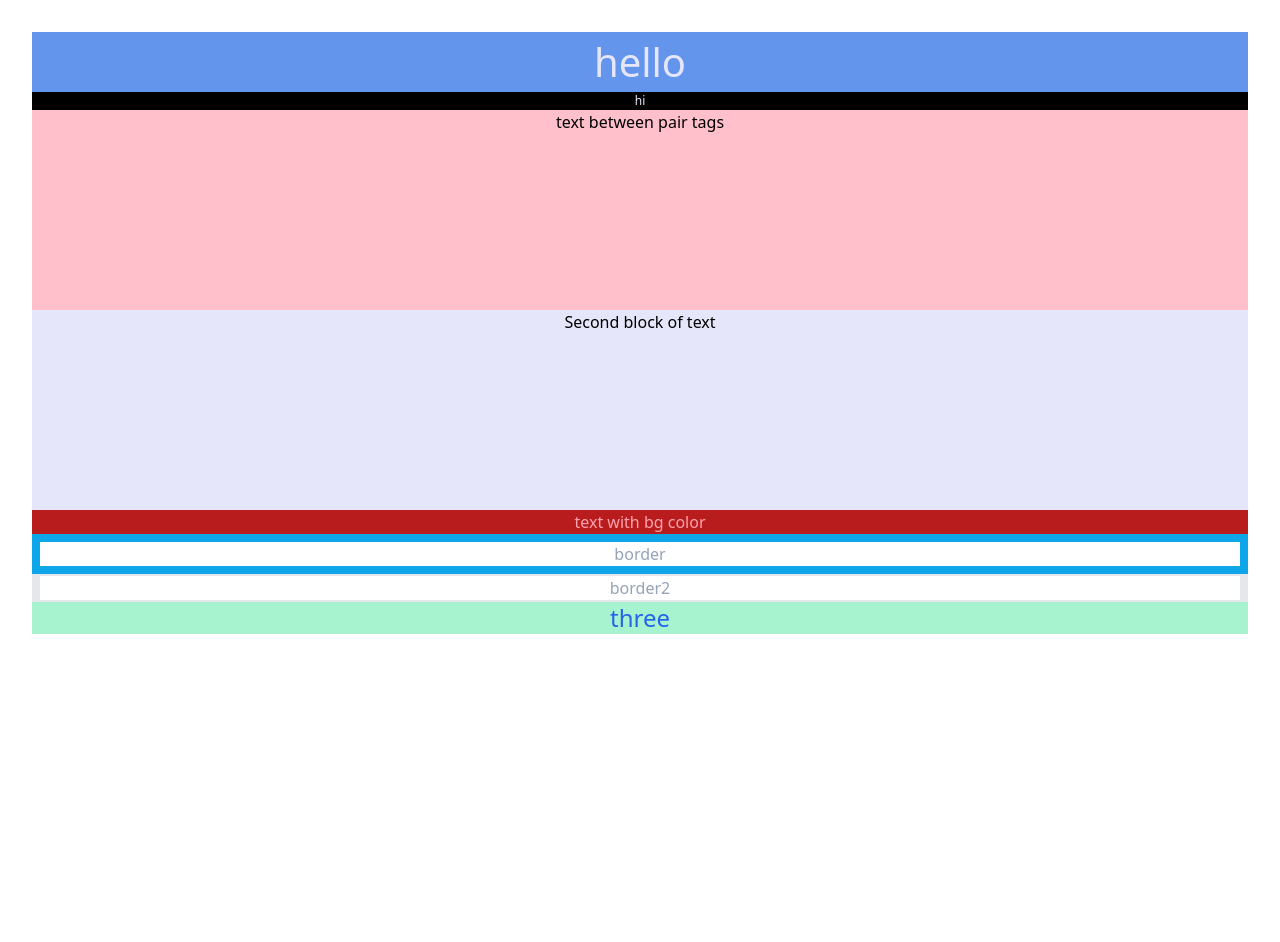
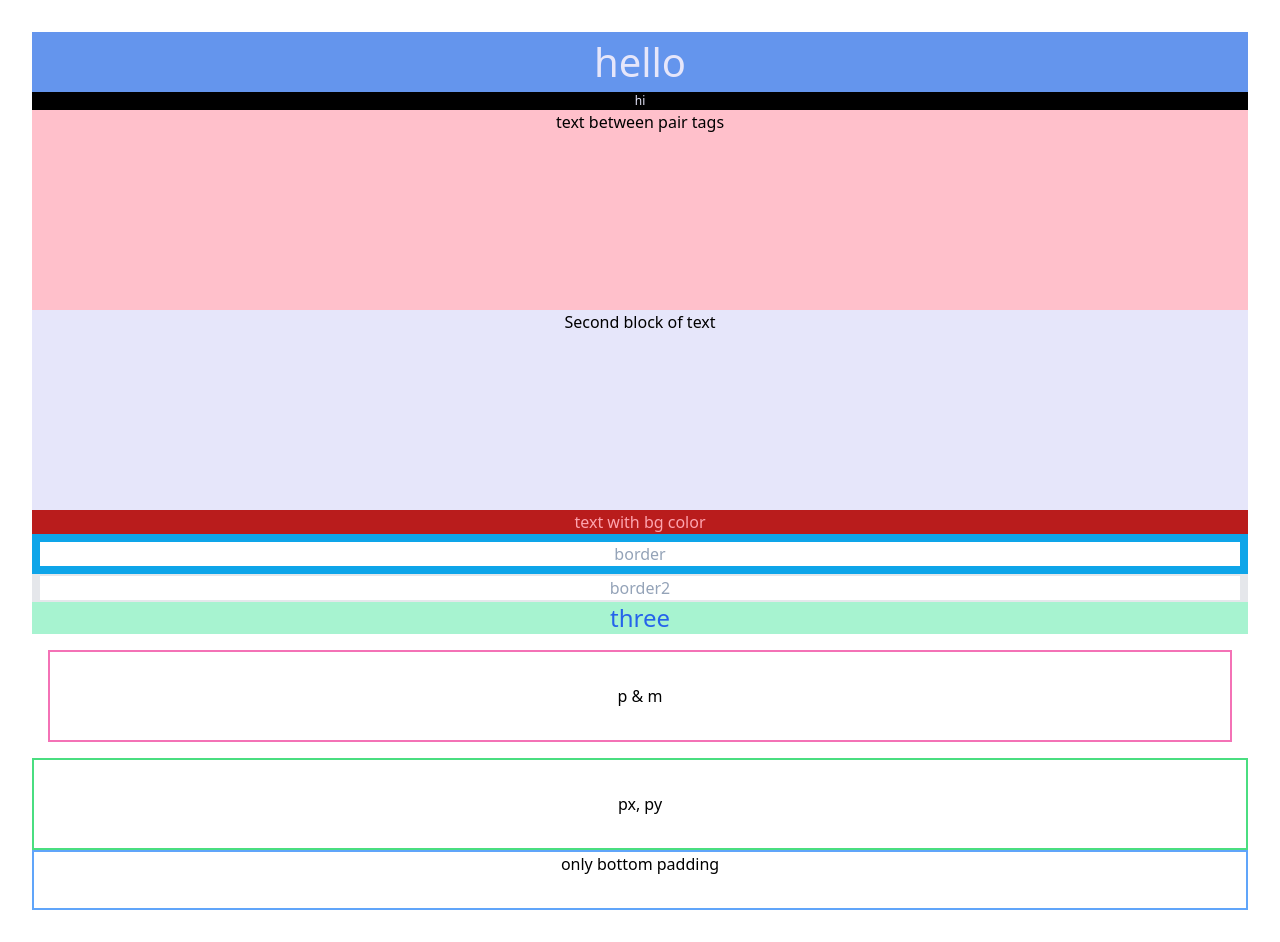
Before and after one commit to w7595wen/React-Project, a React (Vite) app in the folder vite-project/: page / in a window 1280 px wide. Before the commit the page ends 800 px from the top, so only its background shows below. Built offline with nearby package versions, Linux system fonts and the light colour scheme.

Commit message:
experimenting with padding and margins

```diff
--- a/vite-project/src/App.jsx
+++ b/vite-project/src/App.jsx
@@ -72,6 +72,12 @@ function App() {
           border2
         </div>
         <div className="text-2xl bg-emerald-200 text-blue-600">three</div>
+        <div className="border-2 border-pink-400 p-8 m-4"> p & m </div>
+        <div className="border-2 border-green-400 px-2 py-8"> px, py </div>
+        <div className="border-2 border-blue-400 px-2 pb-8">
+          {" "}
+          only bottom padding{" "}
+        </div>
       </div>
     </div>
   );
```
